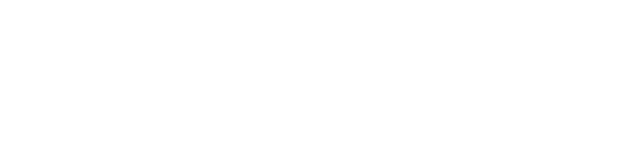
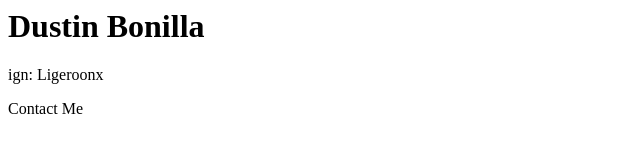
Before and after one commit to 19dbo91/challenge2-portfolio, a plain HTML site: page index.html in a window 1280 px wide. Shown: the whole page, without its empty margins (0-640 px from the left). Drawn offline with Linux system fonts and the light colour scheme.

Commit message:
added HTML tags, comments to draft overall composition

```diff
--- a/index.html
+++ b/index.html
@@ -7,5 +7,30 @@
 </head>
     <body>
         <!-- TODO create portfolio-->
+
+
+        <header>
+        <!-- Name + Nick Names-->
+            <h1>Dustin Bonilla</h1>
+            <p>ign: Ligeroonx</p>
+        <!-- !! IMPORTANT !!-->
+        <!--Nav: link scrolls to section-->
+        </header>
+
+        <main>
+            <!-- Photo Banner -->
+        <!-- section whoAmI-->
+        <!-- !! IMPORTANT !!-->
+        <!-- First project: Must be larger -->
+        </main>
+
+
+        <footer>
+        <!-- contact me-->
+            Contact Me
+        </footer>
+        <!-- watermark -->
+
+
     </body>
 </html>
```
